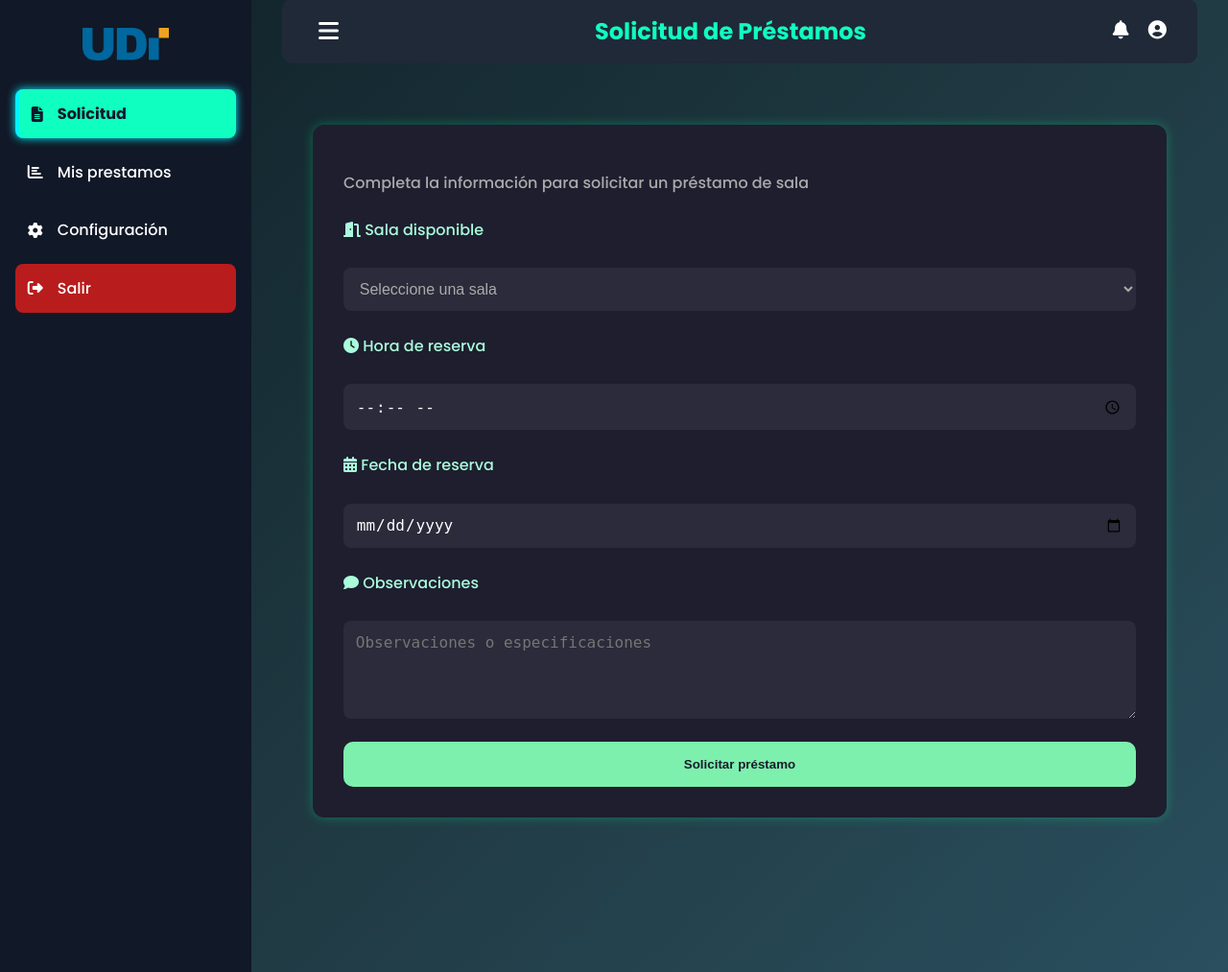
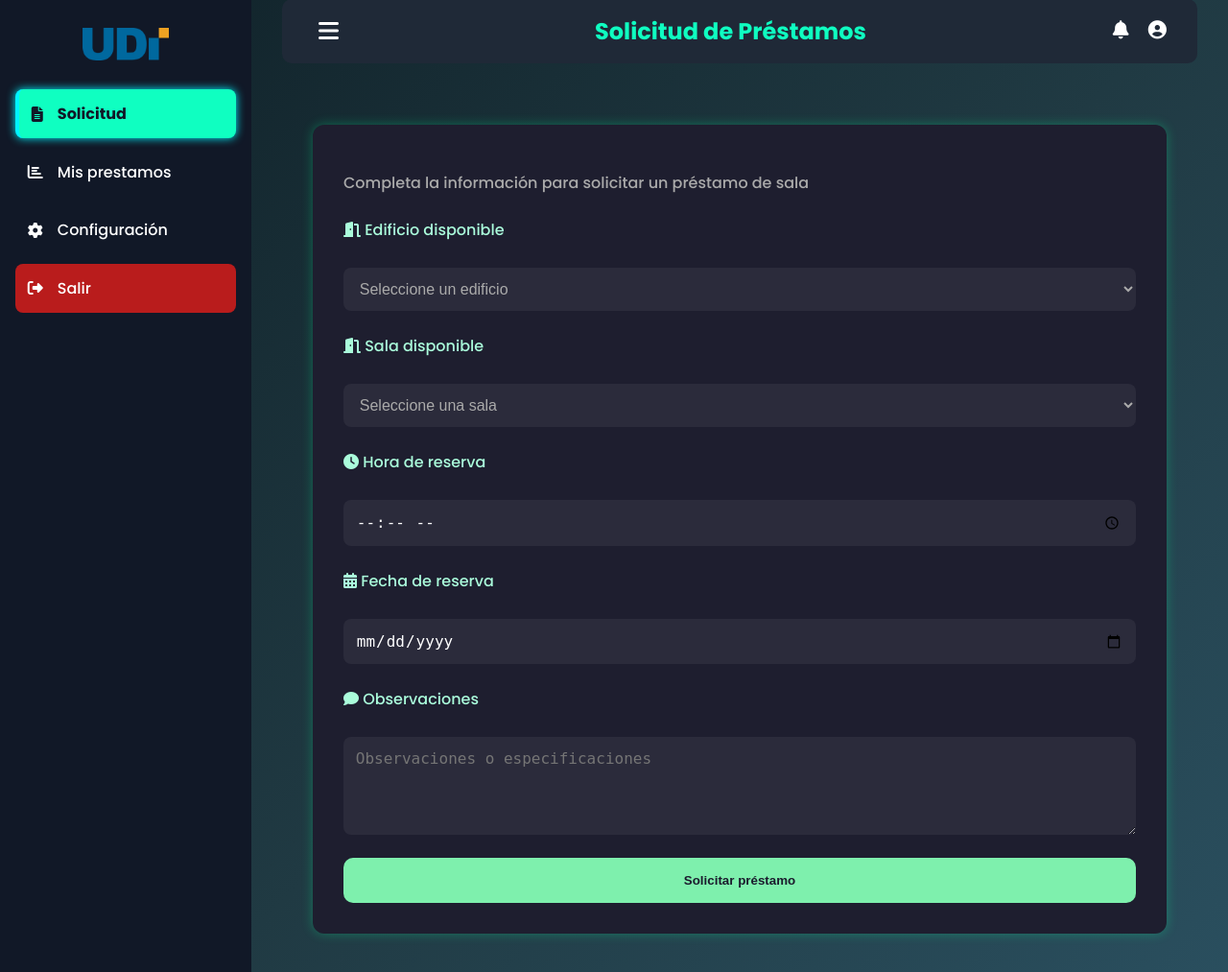
Before and after one commit to didierorduzz/ProyectoIntegrador_1, a Flask app: page /prestamo in a window 1280 px wide. Shown: the part 33-1046 px from the top of the page at 96% size. Run offline with Flask 3, Linux system fonts and the light colour scheme; the visitor is signed in with stand-in values (Sample User, id 1).

Commit message:
Mejoras y arreglos generales

```diff
--- a/app.py
+++ b/app.py
@@ -92,8 +92,8 @@ def dashboard():
             cursor = conn.cursor()
             if vista == 'prestamos':
                 cursor.execute("""
-                    SELECT sala, TO_CHAR(hora_reserva, 'HH24:MI'),
-                           TO_CHAR(fecha_reserva, 'YYYY-MM-DD'), observaciones
+                    SELECT sala, hora_reserva,
+                        TO_CHAR(fecha_reserva, 'YYYY-MM-DD'), observaciones, edificio
                     FROM prestamos
                     ORDER BY fecha_reserva DESC, hora_reserva DESC
                 """)
@@ -124,6 +124,7 @@ def solicitar_prestamo():
 @app.route('/solicitar', methods=['POST'])
 def solicitar():
     sala = request.form.get('sala')
+    edificio = request.form.get('edificio')
     hora = request.form.get('hora')
     fecha = request.form.get('fecha')
     observaciones = request.form.get('observaciones')
@@ -152,16 +153,16 @@ def solicitar():
             usuario_id = cursor.fetchone()[0]
 
             cursor.execute("""
-            INSERT INTO prestamos (sala, hora_reserva, fecha_reserva, observaciones, id_usuario)
-            VALUES (:1, :2, TO_DATE(:3, 'YYYY-MM-DD'), :4, :5)
-            """, (sala, hora, fecha, observaciones, usuario_id))
+            INSERT INTO prestamos (sala, hora_reserva, fecha_reserva, observaciones, id_usuario, edificio)
+            VALUES (:1, :2, TO_DATE(:3, 'YYYY-MM-DD'), :4, :5, :6)
+            """, (sala, hora, fecha, observaciones, usuario_id, edificio))
             conn.commit()
             flash("Solicitud registrada exitosamente.", "success")
     except Exception as e:
         print("Error al guardar en Oracle:", e)
         flash("Hubo un error al registrar la solicitud.", "error")
 
-    return redirect(url_for('dashboard'))
+    return redirect(url_for('solicitar_prestamo'))
 
 @app.route('/usuarios')
 def ver_usuarios():
--- a/db.py
+++ b/db.py
@@ -6,6 +6,6 @@ oracledb.init_oracle_client(lib_dir=r"C:\oracle\instantclient_19_26")  # Ajusta
 def get_connection():
     return oracledb.connect(
         user="system",
-        password="123456",  # Reemplaza con tu contraseña real si la cambiaste
+        password="didierpro4",  # Reemplaza con tu contraseña real si la cambiaste
         dsn="localhost/XE"
     )
--- a/sql/01_create_tables.sql
+++ b/sql/01_create_tables.sql
@@ -8,6 +8,7 @@ CREATE TABLE usuarios (
 
 CREATE TABLE prestamos (
   id_prestamo NUMBER PRIMARY KEY,
+  edificio VARCHAR2(100)
   sala VARCHAR2(50),
   hora_reserva VARCHAR2(10),
   fecha_reserva DATE,
--- a/sql/04_create_views.sql
+++ b/sql/04_create_views.sql
@@ -1,4 +1,4 @@
 CREATE OR REPLACE VIEW vista_prestamos_detalle AS
-SELECT p.id_prestamo, u.nombre, p.sala, p.fecha_reserva, p.hora_reserva
+SELECT p.id_prestamo, u.nombre, p.sala, p.fecha_reserva, p.hora_reserva, p.edificio
 FROM prestamos p
 JOIN usuarios u ON p.usuario_id = u.id_usuario;
--- a/templates/dashboard.html
+++ b/templates/dashboard.html
@@ -128,7 +128,7 @@
       <h2 style="color: #0fffc1; margin-bottom: 1rem;">Reportes de Salas</h2>
       <div style="overflow-x: auto;">
         <div class="input-container">
-          <input type="text" id="miInput" placeholder="Buscar por usuario, sala, fecha o descripcion del prestamo">
+          <input type="text" id="miInput" placeholder="Buscar por usuario, sala, fecha o descripcion sobre el prestamo">
           <span class="clear-btn" onclick="document.getElementById('miInput').value = '';">×</span>
         </div>
         <table style="width: 100%; border-collapse: collapse; background-color: #1f2937; color: #e0e0e0; border-radius: 12px; overflow: hidden; box-shadow: 0 0 10px rgba(0,255,150,0.1);">
--- a/templates/index.html
+++ b/templates/index.html
@@ -21,7 +21,7 @@
   </header>
 
   <div class="main-content">
-    <h1>Préstamo de Audiovisuales y Salas de Cómputo</h1>
+    <h1>Préstamo de Salas de Cómputo</h1>
     <h4 class="main-text">Ingresa tus datos para iniciar sesión:</h4>
 
     {% with messages = get_flashed_messages(with_categories=true) %}
--- a/templates/prestamo.html
+++ b/templates/prestamo.html
@@ -5,6 +5,7 @@
   <meta name="viewport" content="width=device-width, initial-scale=1.0"/>
   <title>Solicitud de Préstamo</title>
   <link rel="stylesheet" href="{{ url_for('static', filename='dashboard.css') }}">
+  <link rel="icon" href="{{ url_for('static', filename='favicon.ico') }}" type="image/x-icon">
   <link rel="stylesheet" href="https://cdnjs.cloudflare.com/ajax/libs/font-awesome/6.5.0/css/all.min.css">
   <link href="https://fonts.googleapis.com/css2?family=Poppins:wght@300;500;700&display=swap" rel="stylesheet">
   <link rel="stylesheet" href="{{ url_for('static', filename='prestamo.css') }}">
@@ -55,10 +56,19 @@
         <p class="form-subtitle">Completa la información para solicitar un préstamo de sala</p>
 
         <form action="{{ url_for('solicitar') }}" method="post" class="prestamo-form">
+          <label for="edificio"><i class="fas fa-door-open"></i> Edificio disponible</label>
+          <select name="edificio" id="edificio" required>
+            <option value="">Seleccione un edificio</option>
+            <option value="Edificio 1">DB (Daniel Bernoulli)</option>
+            <option value="Edificio 2">SJBL (Jorge Luis)</option>
+            <option value="Edificio 3">CLL (Carlos Lleras)</option>
+          </select>
+
+        <form action="{{ url_for('solicitar') }}" method="post" class="prestamo-form">
           <label for="sala"><i class="fas fa-door-open"></i> Sala disponible</label>
           <select name="sala" id="sala" required>
             <option value="">Seleccione una sala</option>
-            <option value="1">Sala A</option>
+            <option value="1">Sala de informatica 1</option>
             <option value="2">Sala B</option>
           </select>
 
```
Also changed, not shown: 1 other file.
